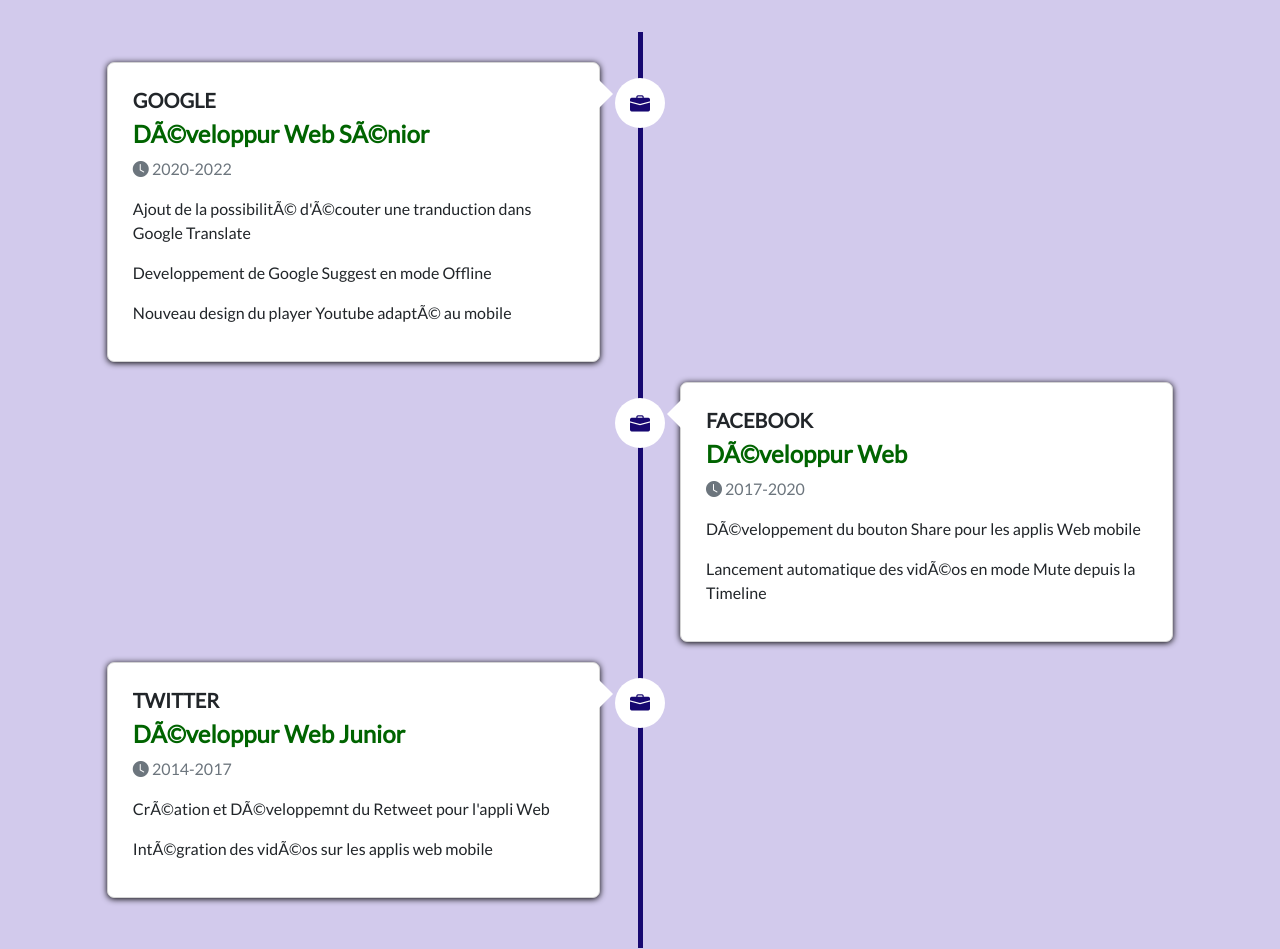
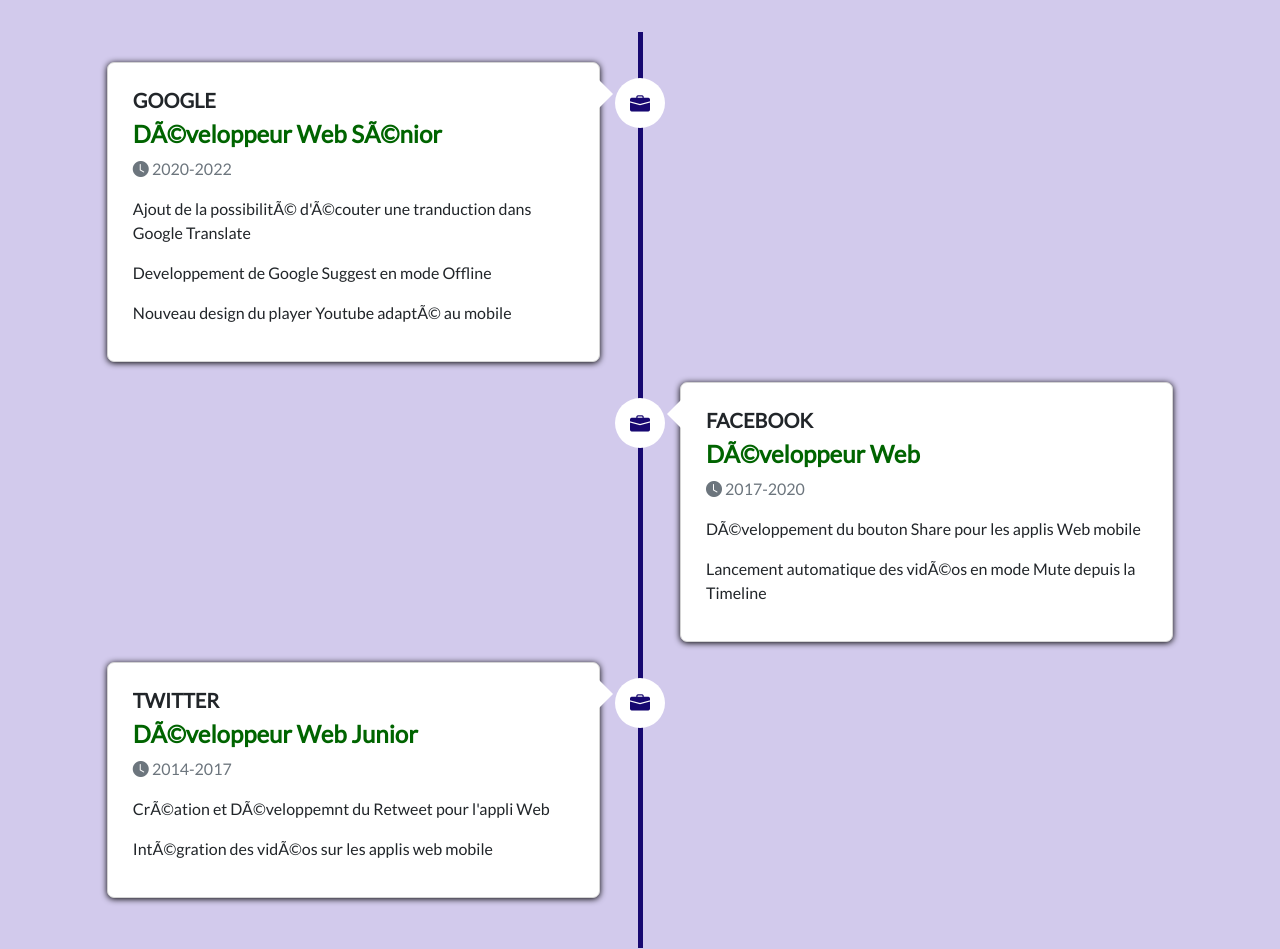
Before and after one commit to Lejeunesage/Mon-CV-Geoffroy-, a plain HTML site: page index.html in a window 1280 px wide. Shown: the part 1140-2089 px from the top of the page. Drawn offline with nearby package versions, Linux system fonts and the light colour scheme.

Commit message:
index.html
second commit

```diff
--- a/index.html
+++ b/index.html
@@ -97,7 +97,7 @@
                             <div class="timeline-panel">
                                 <div class="timeline-heading">
                                     <h3>GOOGLE</h3>
-                                    <h4>Développur Web Sénior</h4>
+                                    <h4>Développeur Web Sénior</h4>
                                     <p class="text-muted"><span class="bi-clock-fill"></span> 2020-2022</p>
                                 </div>
                                 <div class="timeline-body">
@@ -116,7 +116,7 @@
                             <div class="timeline-panel">
                                 <div class="timeline-heading">
                                     <h3>FACEBOOK</h3>
-                                    <h4>Développur Web </h4>
+                                    <h4>Développeur Web </h4>
                                     <p class="text-muted"><span class="bi-clock-fill"></span> 2017-2020</p>
                                 </div>
                                 <div class="timeline-body">
@@ -134,7 +134,7 @@
                             <div class="timeline-panel">
                                 <div class="timeline-heading">
                                     <h3>TWITTER</h3>
-                                    <h4>Développur Web Junior</h4>
+                                    <h4>Développeur Web Junior</h4>
                                     <p class="text-muted"><span class="bi-clock-fill"></span> 2014-2017</p>
                                 </div>
                                 <div class="timeline-body">
```
